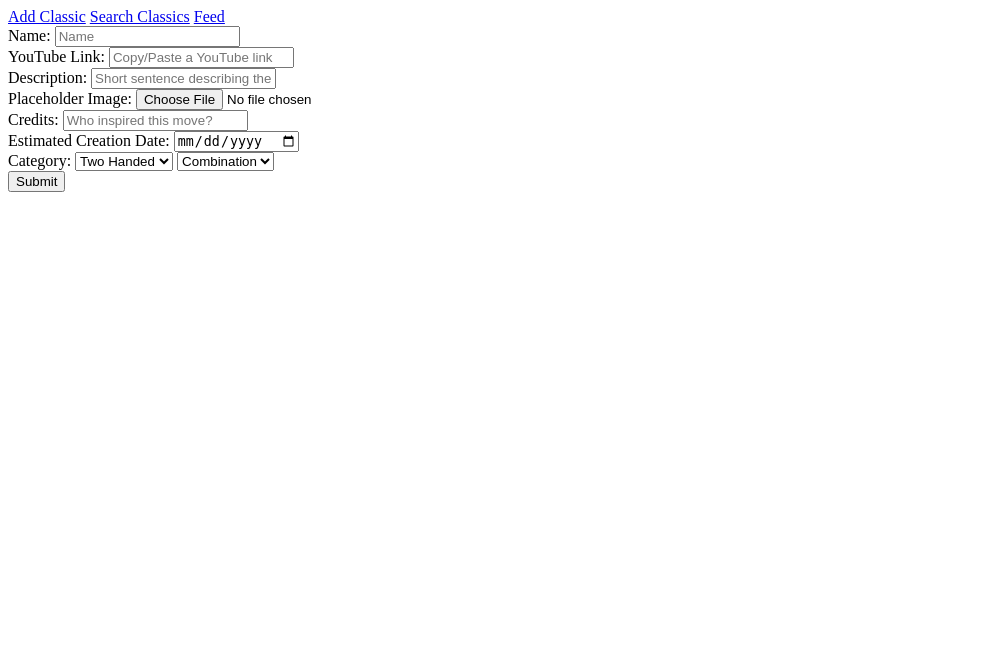
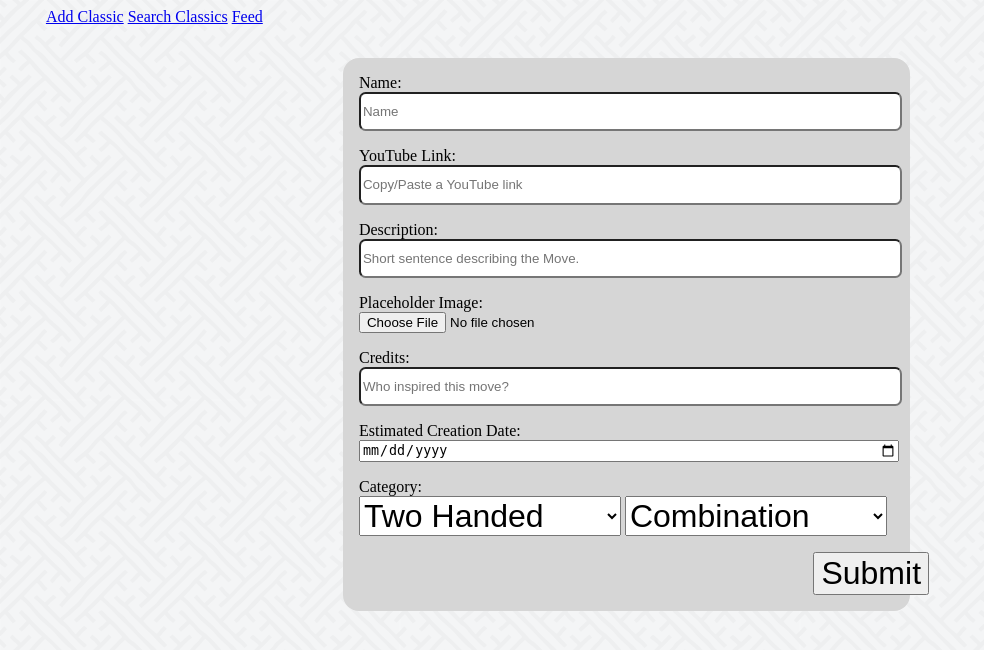
Before and after one commit to marcusshepp/got_moves, a Django app: page /moves/add in a window 1280 px wide. Shown: the top 650 px of the page, without its empty margins (0-984 px from the left). Run offline with Django 3.2, Linux system fonts and the light colour scheme; the visitor is signed in with stand-in values (Sample User, id 1); data comes from the database, SQL or seed files in the repository; some libraries are stand-ins or nearby versions.

Commit message:
foobarpop

```diff
--- /dev/null
+++ b/main/static/css/common.css
@@ -0,0 +1,96 @@
+/*
+This Stylesheet contains common rules for all
+screen sizes.
+*/
+:root{
+    --form-bg-color: #D6D6D6;
+    --one-em: 1em 1em 1em 1em;
+    --half-em: 0.5em 0.5em 0.5em 0.5em;
+}
+body{
+    background-image: url("../images/subtlepattern.png");
+}
+.global_container{
+    margin-left: 3%;
+    margin-right: 3%;
+}
+/* GLOBAL FORM ELEMENTS */
+.form_text_field{
+    height: 2.5em;
+    border-radius: var(--half-em);
+}
+/* CLASSIC FORM */
+.classic_form_element{
+    display: block;
+    margin-left: 25%;
+    margin-top: 2em;
+    background-color: var(--form-bg-color);
+    width: 45%;
+    padding: 1em 1em 1em 1em;
+    border-radius: var(--one-em);
+}
+.classic_form_field{
+    margin-bottom: 1em;
+}
+.classic_form_label{
+    display: block;
+    width: 50%;
+    height: auto;
+}
+.classic_form_input{
+    display: block;
+    width: 100%;
+}
+.classic_form_select{
+    display: inline-block;
+    margin: 0;
+    padding: 0;
+    width: 49%;
+    font-size: 200%;
+}
+.classic_form_submit_btn{
+    margin-left: 85%;
+    font-size: 200%;
+}
+/* CLASSIC SEARCH */
+.classic_search_form_element{
+    background-color: var(--form-bg-color);
+    margin-top: 8em;
+    padding-left: 15%;
+    padding-top: 2em;
+    padding-bottom: 1em;
+    border-radius: var(--one-em);
+}
+.classic_search_field{
+
+}
+.classic_search_label{
+
+}
+.classic_search_text_input{
+    display: block;
+    width: 80%;
+    margin-bottom: 1em;
+}
+.classic_search_submit_btn{
+    margin-left: 71%;
+    width: 10%;
+    height: 52px;
+}
+/* CREATE PROFILE */
+.create_profile_form{
+    display: block;
+    margin-left: 15%;
+    margin-top: 5%;
+}
+.create_profile_field{
+    display: block;
+    margin-bottom: 1em;
+}
+.create_profile_label{
+    display: block;
+    width: 50%;
+}
+.create_profile_input{
+    width: 80%;
+}
--- a/moves/models.py
+++ b/moves/models.py
@@ -7,4 +7,4 @@ from main.models import Move
 
 class Classic(Move):
     class Meta:
-        ordering = ("-name",)
+        ordering = ("name",)
--- a/templates/base.html
+++ b/templates/base.html
@@ -3,8 +3,12 @@
     <head>
         <meta charset="utf-8">
         <title>Got Moves?</title>
+        {% load static %}
+        <link rel="stylesheet" href="{% static 'css/common.css' %}" media="screen" title="no title" charset="utf-8">
     </head>
     <body>
+        <div class="global_container">
+            <!-- NAV -->
             {% block nav %}
                 <div class="">
                     <a href="{% url 'classic_form' %}">Add Classic</a>
@@ -12,8 +16,10 @@
                     <a href="{% url 'feed' %}">Feed</a>
                 </div>
             {% endblock nav %}
+            <!-- BODY -->
             {% block body %}
             {% endblock body %}
+        </div>
         <script type="text/javascript">
         function classic_form_submit(){
             youtube_link_video_id();
--- a/templates/moves/add_classic.html
+++ b/templates/moves/add_classic.html
@@ -1,45 +1,45 @@
 {% extends 'base.html' %}
 {% block body %}
-<form class="" action="{% url 'post_classic_move' %}" method="POST"\
-    onsubmit="return classic_form_submit()" enctype="multipart/form-data">
+<form class="classic_form_element" action="{% url 'post_classic_move' %}" \
+    method="POST" onsubmit="return classic_form_submit()" enctype="multipart/form-data">
     {% csrf_token %}
-    <div class="">
-        <label for="name">Name: </label>
+    <div class="classic_form_field">
+        <label class="classic_form_label" for="name">Name: </label>
         <span class="classic_name_error_span"></span>
-        <input class="classic_name_text_input" type="text" name="name" \
+        <input class="form_text_field classic_form_input classic_name_text_input" type="text" name="name" \
             placeholder="Name">
     </div>
-    <div class="">
-        <label for="youtube_link">YouTube Link: </label>
-        <input class="youtube_link_text_input" type="text" name="youtube_link" \
+    <div class="classic_form_field">
+        <label class="classic_form_label" for="youtube_link">YouTube Link: </label>
+        <input class="form_text_field classic_form_input youtube_link_text_input" type="text" name="youtube_link" \
             placeholder="Copy/Paste a YouTube link">
     </div>
-    <div class="">
-        <label for="description">Description: </label>
-        <input class="" type="text" name="description" \
+    <div class="classic_form_field">
+        <label class="classic_form_label" for="description">Description: </label>
+        <input class="form_text_field classic_form_input " type="text" name="description" \
             placeholder="Short sentence describing the Move.">
     </div>
-    <div class="">
-        <label for="placeholder_image">Placeholder Image: </label>
+    <div class="classic_form_field">
+        <label class="classic_form_label" for="placeholder_image">Placeholder Image: </label>
         <input id="id_placeholder_image" name="placeholder_image" type="file" />
     </div>
-    <div class="">
-        <label for="credits">Credits: </label>
-        <input class="" type="text" name="credits" \
+    <div class="classic_form_field">
+        <label class="classic_form_label" for="credits">Credits: </label>
+        <input class="form_text_field classic_form_input " type="text" name="credits" \
             placeholder="Who inspired this move?">
     </div>
-    <div class="">
-        <label for="estimated_creation_date">Estimated Creation Date: </label>
-        <input class="" type="date" name="estimated_creation_date" \
+    <div class="classic_form_field">
+        <label class="classic_form_label" for="estimated_creation_date">Estimated Creation Date: </label>
+        <input class="classic_form_input " type="date" name="estimated_creation_date" \
             placeholder="estimated_creation_date">
     </div>
-    <div class="">
-        <label for="category">Category: </label>
-        <select class="" name="" onchange="choose_number_of_hands()">
+    <div class="classic_form_field">
+        <label class="classic_form_label" for="category">Category: </label>
+        <select class="classic_form_select" name="" onchange="choose_number_of_hands()">
             <option value="two_handed">Two Handed</option>
             <option value="one_handed">One Handed</option>
         </select>
-        <select class="categories_select" name="category_name">
+        <select class="classic_form_select categories_select" name="category_name">
             {% for category_name in category_names %}
             <option value="{{ category_name }}">{{ category_name }}</option>
             {% endfor %}
@@ -47,7 +47,7 @@
         <input class="number_of_hands_hidden" type="hidden" \
             name="one_handed" value="">
     </div>
-    <input type="submit" value="Submit">
+    <input type="submit" value="Submit" class="form_submit_btn classic_form_submit_btn">
 </form>
 <script type="text/javascript">
 
```
Also changed, not shown: accounts/views.py (+8 -1 lines), templates/main/create_profile.html (+27 -12 lines), templates/moves/search_classics.html (+7 -7 lines), main/static/images/subtlepattern.png (added), main/static/images/thumbfan.jpg (added), 2 other files. Lines whose indentation alone changed are shown as unchanged.
